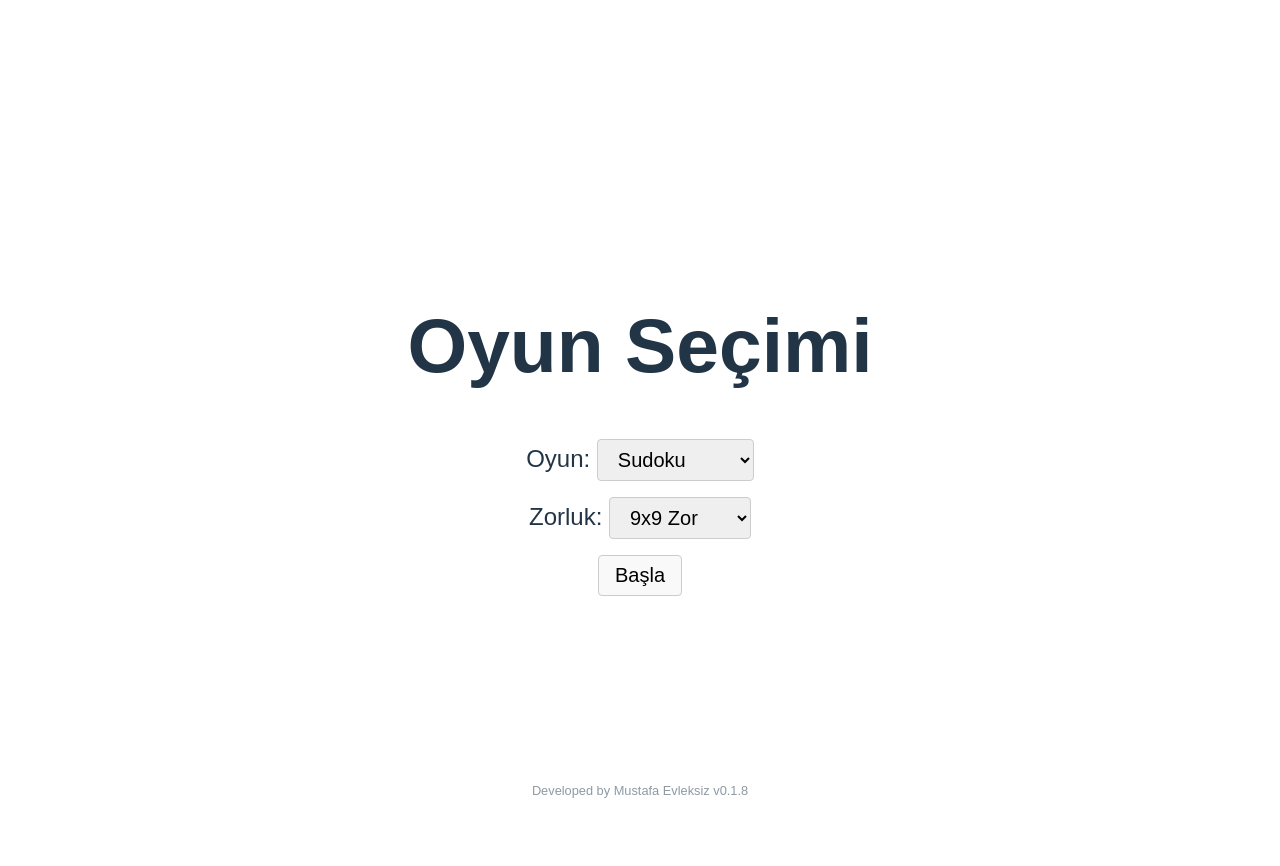
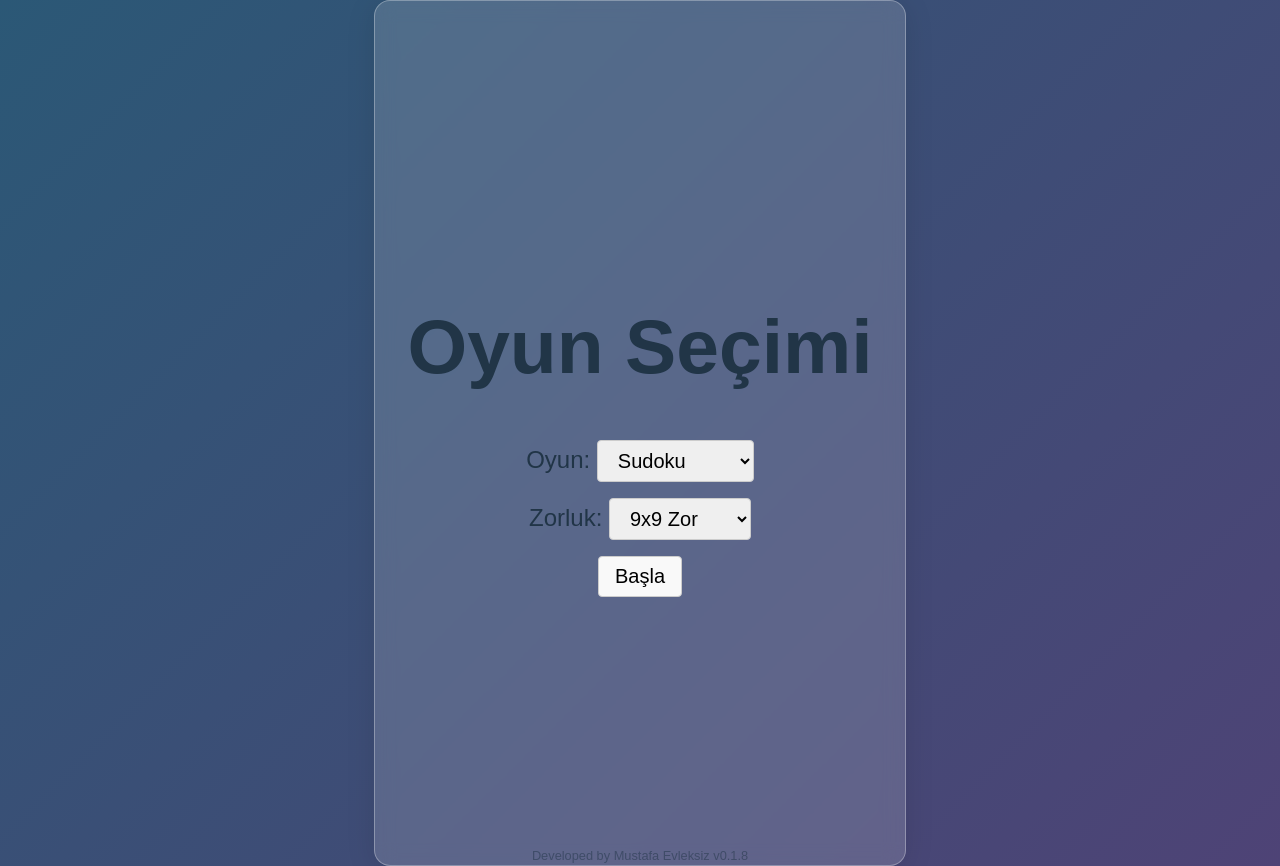
Before and after one commit to mystafe/LockGame, a React (Vite) app: page / in a window 1280 px wide. Built offline with nearby package versions, Linux system fonts and the light colour scheme.

Commit message:
Apply glassmorphism style

```diff
--- a/src/App.css
+++ b/src/App.css
@@ -8,6 +8,12 @@
   justify-content: center;
   align-items: center;
   animation: fadein 0.5s ease-in;
+  background: rgba(255, 255, 255, 0.15);
+  border-radius: 16px;
+  border: 1px solid rgba(255, 255, 255, 0.3);
+  backdrop-filter: blur(10px);
+  -webkit-backdrop-filter: blur(10px);
+  box-shadow: 0 4px 30px rgba(0, 0, 0, 0.1);
 }
 
 .wheels {
--- a/src/index.css
+++ b/src/index.css
@@ -29,6 +29,7 @@
   justify-content: center;
   min-width: 320px;
   min-height: 100vh;
+  background: linear-gradient(135deg, #2b5876, #4e4376);
 }
 
 h1 {
```
